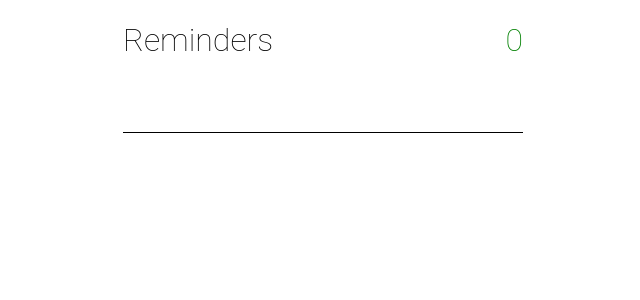
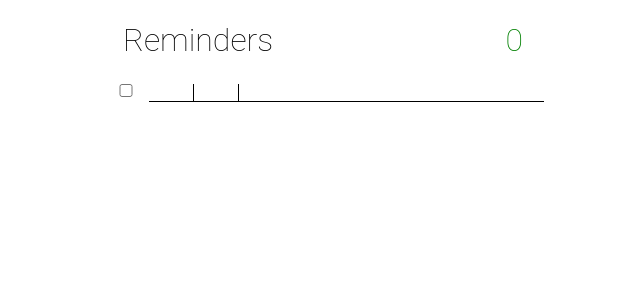
Before and after one commit to mbevko/sos-todo, a React (Create React App) app: page / in a window 1280 px wide. Shown: the top 300 px of the page, without its empty margins (317-957 px from the left). Built offline with nearby package versions, Linux system fonts and the light colour scheme.

Commit message:
adding more options

```diff
--- a/src/components/Form.js
+++ b/src/components/Form.js
@@ -1,10 +1,11 @@
+export default function Form({handleChange, handleSubmit, item}) {
 
-
-export default function Form ({handleChange, handleSubmit, item}) {
-
-    return(
+    return (
         <form onSubmit={handleSubmit}>
-            <input onChange={handleChange} value={item}/>
+            <input className="sub_field completed_field" type="checkbox" />
+            <input className="sub_field hours_field" type="number" min="0" />
+            <input className="sub_field apt_field"/>
+            <input className="task_field" onChange={handleChange} /* value={item.task} *//>
         </form>
     )
 }
--- a/src/components/Items.js
+++ b/src/components/Items.js
@@ -1,11 +1,17 @@
 export default function Items ({list}) {
     return(
-        <ol>
+        <div>
         {list.map((item, index) => {
             return (
-                    <li key={index + 1}><span class="check"></span>{item}</li>
+                    <div key={index + 1}>
+                        {/* <div className="completed_field_output">{item.compltd}</div> */}
+                        <input type="check" />
+                        <div className="hours_field_output">{item.hours}</div>
+                        <div className="apt_field_output">{item.apt}</div>
+                        <div className="task_field_output">{item.task}</div>
+                    </div>
             )
         })}
-        </ol>
+        </div>
     )
 }
--- a/src/components/List.css
+++ b/src/components/List.css
@@ -14,26 +14,8 @@
     justify-content: space-between;
 }
 
-ol {
-    padding: 0;
-    width: 400px;
-    display: flex;
-    justify-content: flex-end;
-    align-items: flex-end;
-    overflow-y: scroll;
-    flex-direction: column;
-}
-
-li {
-    list-style: none;
-    border-bottom: solid black 1px;
-    /* padding-bottom: 2px; */
-    margin-top: 15px;
-    width: 100%;
-}
-
-input {
-    width: 400px;
+.task_field {
+    width: 300px;
     height: 25px;
     font-size: 12pt;
     border-left: none;
@@ -45,6 +27,26 @@ input {
     margin: 0;
     height: 15px;
     padding-bottom: 2px;
+    padding-left: 5px;
+}
+
+.sub_field {
+    width: 40px;
+    border-top: none;
+    border-left: solid black 1px;
+    border-bottom: solid black 1px;
+    border-right: solid black 1px;
+}
+
+.hours_field {
+    width: 40px;
+    border-right: none;
+    border-left: none;
+    border-bottom: solid black 1px;
+}
+
+.apt_field {
+
 }
 
 check::active {
--- a/src/components/List.js
+++ b/src/components/List.js
@@ -6,24 +6,30 @@ import './List.css'
 
 export default function List () {
 
-    const [item, setItem] = useState('')
+    const [item, setItem] = useState({
+        cmpltd: '',
+        hours: 0,
+        time: '',
+        task: ''
+    });
+
     const [list, setList] = useState([])
 
     const handleChange = (e) => {
-        setItem(e.target.value)
+        setItem({task: e.target.value})
     };
 
     const handleSubmit = (e) => {
         e.preventDefault()
         setList(prev => [...prev, item])
-        setItem('')
+        setItem({})
     };
 
     return (
         <div className="app">
             <Header list={list} />
             <Items list={list}/>
-            <Form handleChange={handleChange} handleSubmit={handleSubmit} item={item}/>
+            <Form handleChange={handleChange} handleSubmit={handleSubmit} item={item.task}/>
         </div>
     )
 };
```
